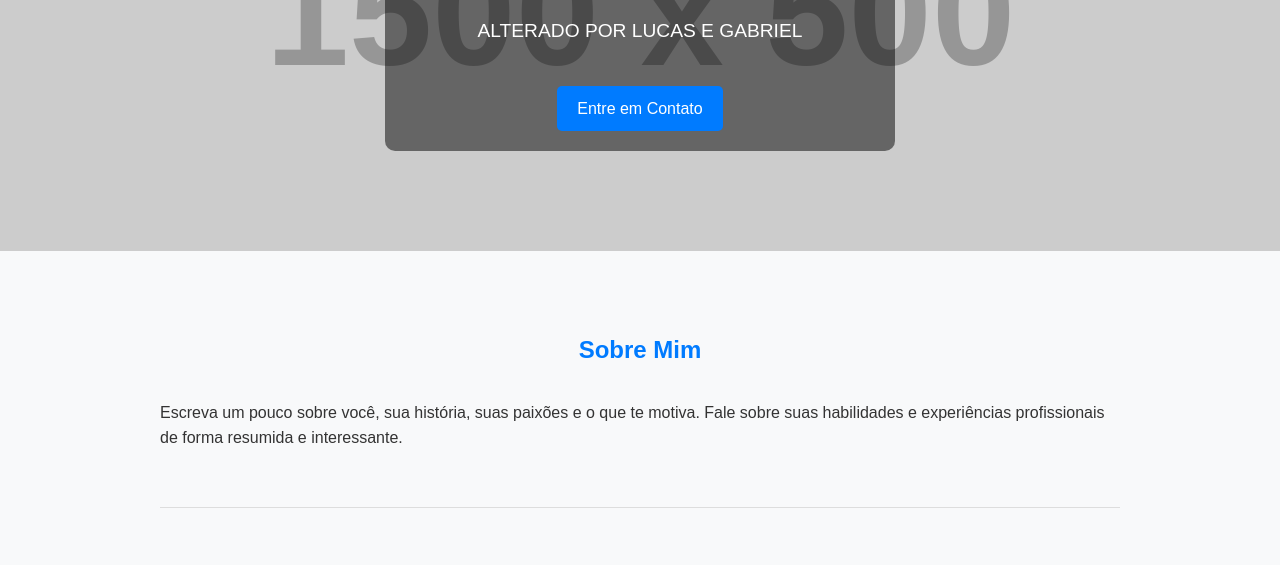
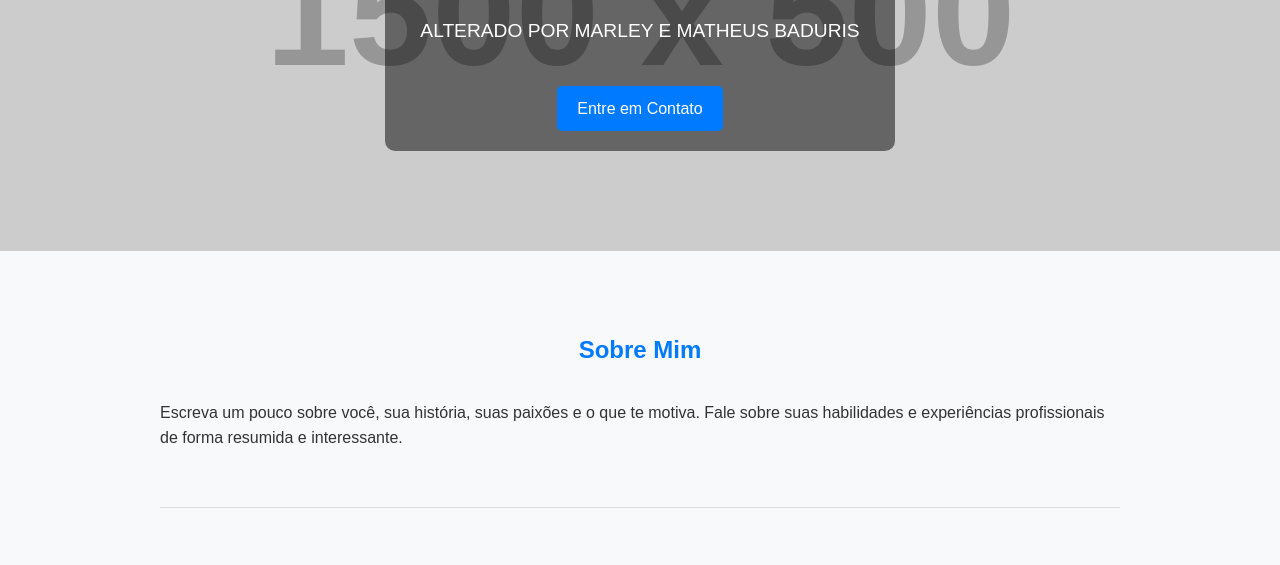
Before and after one commit to KauanPimentel/scm, a plain HTML site: page index.html in a window 1280 px wide. Shown: the part 200-765 px from the top of the page. Drawn offline with Linux system fonts and the light colour scheme; placeholder pictures from the web are drawn by us.

Commit message:
alterando

```diff
--- a/index.html
+++ b/index.html
@@ -11,7 +11,7 @@
     <header class="hero">
         <div class="hero-content">
             <h1>Seu Nome Completo</h1>
-            <p>ALTERADO POR LUCAS E GABRIEL</p>
+            <p>ALTERADO POR MARLEY E MATHEUS BADURIS</p>
             <a href="#contato" class="cta-button">Entre em Contato</a>
         </div>
     </header>
```
